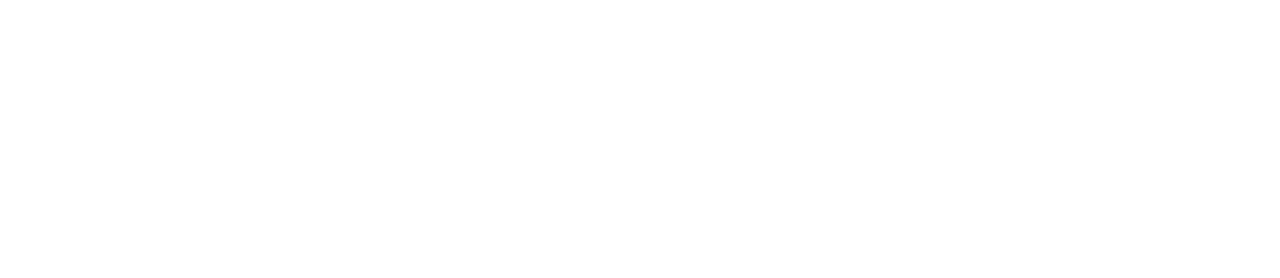
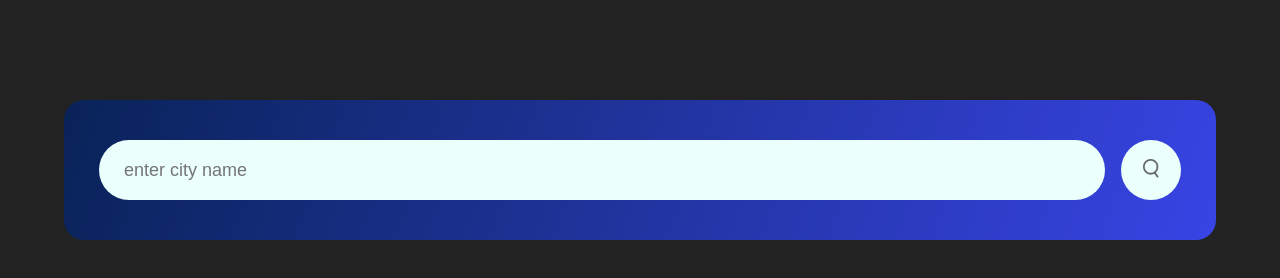
Before and after one commit to OmidProgramm/weatherApp-js, a plain HTML site: page index.html in a window 1280 px wide. Drawn offline with Linux system fonts and the light colour scheme.

Commit message:
styled search-bar

```diff
--- a/index.html
+++ b/index.html
@@ -3,9 +3,15 @@
 <head>
     <meta charset="UTF-8">
     <meta name="viewport" content="width=device-width, initial-scale=1.0">
-    <title>Document</title>
+    <link rel="stylesheet" href="style.css">
+    <title>Weather App</title>
 </head>
 <body>
-
+    <div class="card">
+        <div class="search">
+            <input type="text" placeholder="enter city name" spellcheck="false">
+            <button><img src="assets/images/search.png" alt="search-icon"></button>
+        </div>
+    </div>
 </body>
 </html>
--- a/style.css
+++ b/style.css
@@ -0,0 +1,47 @@
+
+*,*::before,*::after{
+    margin: 0;
+    padding: 0;
+    box-sizing: border-box;
+}
+body{
+    background: #222;
+}
+.card{
+    width: 90%;
+    max-width: 4701px;
+    background: linear-gradient(110deg,#092358,#3844e4);
+    color: #fff;
+    margin: 100px auto 0;
+    border-radius: 20px;
+    padding: 40px 35px;
+    text-align: center;
+}
+.search{
+    width: 100%;
+    display: flex;
+    align-items: center;
+    justify-content: space-between;
+}
+ .search input,.search button{
+    border: 0;
+    outline: 0;
+    background: #ebfffc;
+    height: 60px;
+ }
+.search input{
+    color: #555;
+    padding: 10px 25px;
+    border-radius: 30px;
+    flex: 1;
+    margin-right: 16px;
+    font-size: 18px;
+}
+.search button{
+    border-radius: 50%;
+    width: 60px;
+    cursor: pointer;
+}
+.search button img{
+    width: 16px;
+}
```
Also changed, not shown: assets/fonts/Poppins-Regular.ttf (added), assets/fonts/Sofia-Regular.ttf (added), assets/images/clear.png (renamed from images/clear.png), assets/images/clouds.png (renamed from images/clouds.png), assets/images/drizzle.png (renamed from images/drizzle.png), assets/images/humidity.png (renamed from images/humidity.png), assets/images/mist.png (renamed from images/mist.png), assets/images/rain.png (renamed from images/rain.png), assets/images/search.png (renamed from images/search.png), assets/images/snow.png (renamed from images/snow.png), assets/images/wind.png (renamed from images/wind.png).
